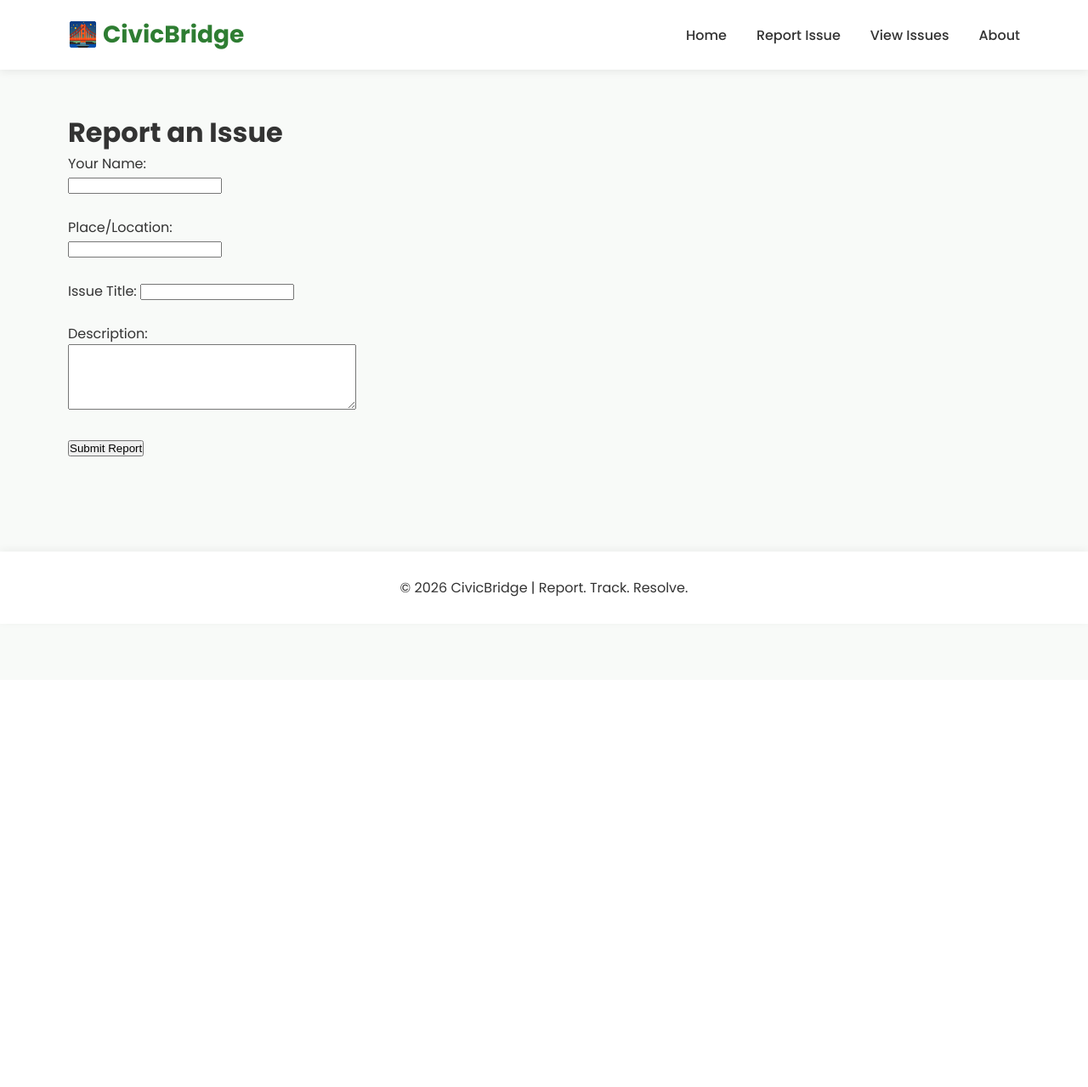
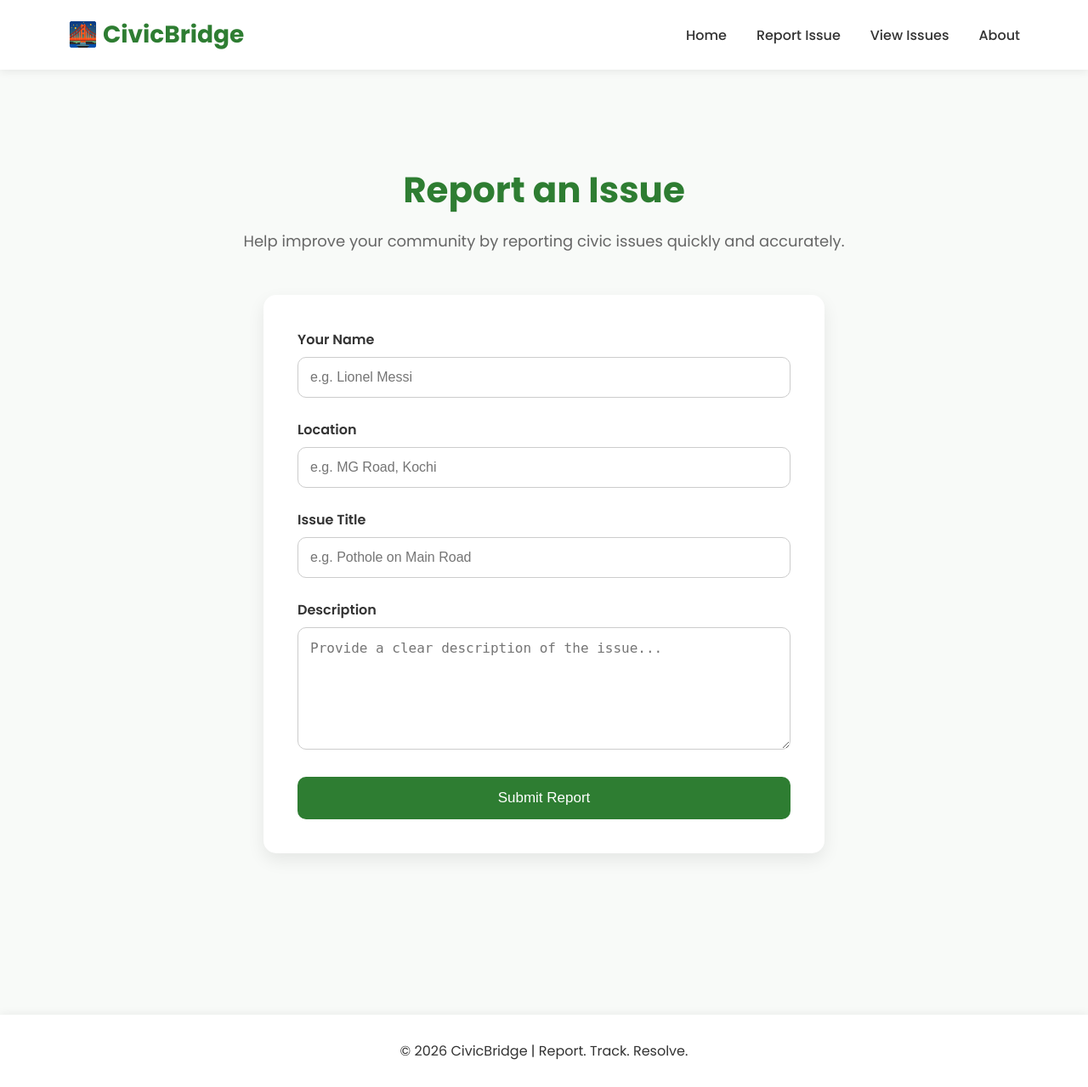
Before and after one commit to Joelantonyjose/CivicBridge, a Flask app: page /report in a window 1280 px wide. Shown: the whole page at 85% size. Before the commit the page ends 702 px from the top, so only its background shows below. Run offline with Flask 3, Linux system fonts and the light colour scheme.

Commit message:
Redesign report and edit pages with modern UI

```diff
--- a/app/static/style.css
+++ b/app/static/style.css
@@ -666,3 +666,142 @@ footer{
     margin-bottom:25px;
 
 }
+
+/* Report Page */
+
+.report-header{
+
+    text-align:center;
+
+    padding:60px 20px 30px;
+
+}
+
+.report-header h1{
+
+    font-size:42px;
+
+    color:#2e7d32;
+
+    margin-bottom:15px;
+
+}
+
+.report-header p{
+
+    color:#666;
+
+    font-size:18px;
+
+}
+
+/* Form Container */
+
+.report-container{
+
+    max-width:700px;
+
+    margin:0 auto 60px;
+
+    padding:20px;
+
+}
+
+.report-form{
+
+    background:white;
+
+    padding:40px;
+
+    border-radius:15px;
+
+    box-shadow:0 8px 20px rgba(0,0,0,0.08);
+
+}
+
+/* Form Fields */
+
+.form-group{
+
+    margin-bottom:25px;
+
+}
+
+.form-group label{
+
+    display:block;
+
+    margin-bottom:8px;
+
+    font-weight:600;
+
+    color:#333;
+
+}
+
+.form-group input,
+.form-group textarea{
+
+    width:100%;
+
+    padding:14px;
+
+    border:1px solid #ccc;
+
+    border-radius:10px;
+
+    font-size:16px;
+
+    transition:0.3s;
+
+    box-sizing:border-box;
+
+}
+
+.form-group input:focus,
+.form-group textarea:focus{
+
+    outline:none;
+
+    border-color:#2e7d32;
+
+    box-shadow:0 0 8px rgba(46,125,50,0.2);
+
+}
+
+.form-group textarea{
+
+    resize:vertical;
+
+}
+
+/* Submit Button */
+
+.submit-btn{
+
+    width:100%;
+
+    background:#2e7d32;
+
+    color:white;
+
+    border:none;
+
+    padding:15px;
+
+    font-size:17px;
+
+    border-radius:10px;
+
+    cursor:pointer;
+
+    transition:0.3s;
+
+}
+
+.submit-btn:hover{
+
+    background:#256428;
+    transform:translateY(-2px);
+
+}
--- a/app/templates/report.html
+++ b/app/templates/report.html
@@ -2,25 +2,81 @@
 
 {% block content %}
 
-<h1>Report an Issue</h1>
+<section class="report-header">
 
+    <h1>Report an Issue</h1>
 
-<form method="POST">
+    <p>
+        Help improve your community by reporting civic issues quickly and accurately.
+    </p>
 
-    <label>Your Name:</label><br>
-    <input type="text" name="name"><br><br>
+</section>
 
-    <label>Place/Location:</label><br>
-    <input type="text" name="location"><br><br>
+<div class="report-container">
 
-    <label>Issue Title:</label>
-    <input type="text" name="title"><br><br>
+<form method="POST" class="report-form" autocomplete="off">
 
-    <label>Description:</label><br>
-    <textarea name="description" rows="5" cols="40"></textarea><br><br>
+    <div class="form-group">
 
-    <button type="submit">Submit Report</button>
+        <label for="name">Your Name</label>
+
+        <input
+            id="name"
+            type="text"
+            name="name"
+            placeholder="e.g. Lionel Messi"
+            required
+        >
+
+    </div>
+
+    <div class="form-group">
+
+        <label for="location">Location</label>
+
+        <input
+            id="location"
+            type="text"
+            name="location"
+            placeholder="e.g. MG Road, Kochi"
+            required
+        >
+
+    </div>
+
+    <div class="form-group">
+
+        <label for="title">Issue Title</label>
+
+        <input
+            id="title"
+            type="text"
+            name="title"
+            placeholder="e.g. Pothole on Main Road"
+            required
+        >
+
+    </div>
+
+    <div class="form-group">
+
+        <label for="description">Description</label>
+
+        <textarea
+            id="description"
+            name="description"
+            rows="6"
+            placeholder="Provide a clear description of the issue..."
+            required
+        ></textarea>
+
+    </div>
+
+    <button type="submit" class="submit-btn">
+        Submit Report
+    </button>
 
 </form>
+</div>
 
 {% endblock %}
```
Also changed, not shown: app/templates/edit.html (+53 -8 lines), docs/development_journal.md (+53 -0 lines).
